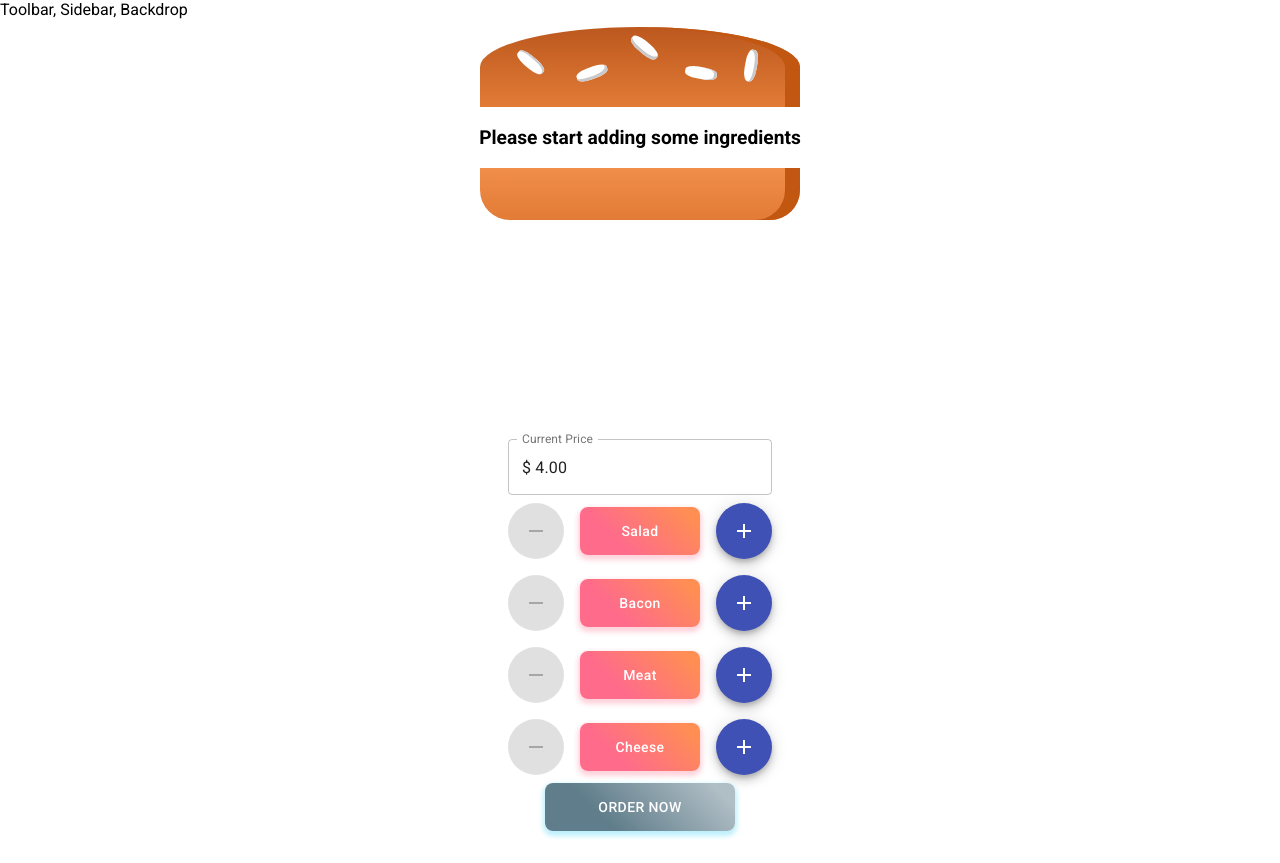
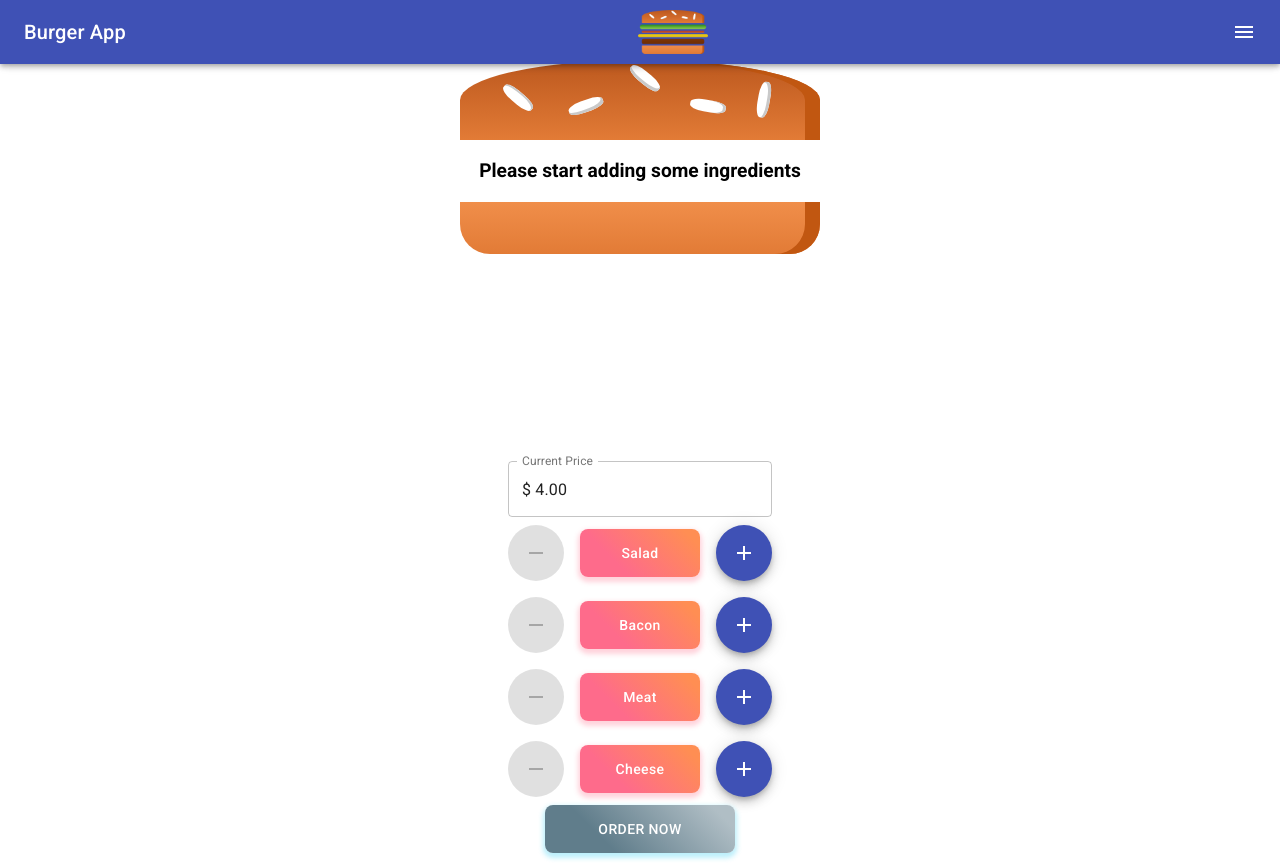
Before and after one commit to nitinda/react-complete-tutorial-training, a React (Create React App) app: page / in a window 1280 px wide. Before the commit the page ends 841 px from the top, so only its background shows below. Built offline with nearby package versions, Linux system fonts and the light colour scheme.

Commit message:
Modified code

```diff
--- a/src/components/Burger/BuildControls/BuildControls.jsx
+++ b/src/components/Burger/BuildControls/BuildControls.jsx
@@ -1,7 +1,7 @@
 import React from "react";
 
 import BuildControl from "./BuildControl/BuildControl";
-import Typography from "@material-ui/core/Typography";
+// import Typography from "@material-ui/core/Typography";
 import TextField from "@material-ui/core/TextField";
 import InputAdornment from "@material-ui/core/InputAdornment";
 import { withStyles } from "@material-ui/core/styles";
@@ -42,7 +42,7 @@
 
 const buildControls = (props) => {
   return (
-    <Typography component="div" style={{ height: "auto" }} align="center">
+    // <Typography component="div" style={{ height: "auto" }} align="center">
       <div className="BuildControls">
         <TextField
           label="Current Price"
@@ -69,7 +69,7 @@
         })}
         <StyledButton disabled={!props.purchasable} onClick={props.orderUP}>ORDER NOW</StyledButton>
       </div>
-    </Typography>
+    // </Typography>
   );
 };
 
--- a/src/components/Burger/Burger.css
+++ b/src/components/Burger/Burger.css
@@ -6,26 +6,43 @@
     text-align: center;
     font-weight: bold;
     font-size: 1.2rem;
-    margin-bottom: 10px
+    align-items: center;
 }
 
 @media (min-width: 500px) and (min-height: 400px) {
     .Burger {
         width: 350px;
         height: 300px;
+        margin-bottom: 10px;
+        margin-top: 20px;
     }
 }
 
-@media (min-width: 500px) and (min-height: 401px) {
+@media (min-width: 400px) and (min-height: 700px) {
     .Burger {
         width: 450px;
         height: 400px;
+        margin-bottom: 10px;
+        margin-top: 15%;
     }
 }
 
+
+@media (min-width: 300px) and (min-height: 700px) {
+    .Burger {
+        width: 350px;
+        height: 300px;
+        margin-bottom: 0px;
+        margin-top: 18%;
+    }
+}
+
+
 @media (min-width: 1000px) and (min-height: 700px) {
     .Burger {
-        width: 400px;
+        width: 450px;
         height: 400px;
+        margin-bottom: 0px;
+        margin-top: 4%;
     }
 }
--- a/src/components/Layout/Layout.jsx
+++ b/src/components/Layout/Layout.jsx
@@ -1,9 +1,12 @@
 import React from "react";
 import Aux from "../../hoc/Aux";
 
+import Toolbar from "../Navigation/Toolbar/Toolbar"
+
 const layout = (props) => (
   <Aux>
-    <div>Toolbar, Sidebar, Backdrop</div>
+    <Toolbar/>
+    {/* <div>Toolbar, Sidebar, Backdrop</div> */}
     <main>{props.children}</main>
   </Aux>
 );
--- a/src/components/Navigation/Toolbar/Toolbar.jsx
+++ b/src/components/Navigation/Toolbar/Toolbar.jsx
@@ -1,9 +1,170 @@
-import React from 'react'
+import React from "react";
+import clsx from "clsx";
 
-const toolbar = (props) => {
-    return (
-        null
-    )
-}
+import { makeStyles, useTheme } from "@material-ui/core/styles";
+import Drawer from "@material-ui/core/Drawer";
+import AppBar from "@material-ui/core/AppBar";
+import Toolbar from "@material-ui/core/Toolbar";
+import Typography from "@material-ui/core/Typography";
+import Divider from "@material-ui/core/Divider";
+import IconButton from "@material-ui/core/IconButton";
+import MenuIcon from "@material-ui/icons/Menu";
+import ChevronLeftIcon from "@material-ui/icons/ChevronLeft";
+import ChevronRightIcon from "@material-ui/icons/ChevronRight";
+import CardMedia from '@material-ui/core/CardMedia';
+import burgerLogo from  "../../../assets/images/burger-logo.png"
 
-export default toolbar
+const drawerWidth = 240;
+
+const useStyles = makeStyles((theme) => ({
+  root: {
+    display: "flex",
+  },
+  media: {
+    maxWidth: 70,
+  },
+  appBar: {
+    transition: theme.transitions.create(["margin", "width"], {
+      easing: theme.transitions.easing.sharp,
+      duration: theme.transitions.duration.leavingScreen,
+    }),
+  },
+  appBarShift: {
+    width: `calc(100% - ${drawerWidth}px)`,
+    transition: theme.transitions.create(["margin", "width"], {
+      easing: theme.transitions.easing.easeOut,
+      duration: theme.transitions.duration.enteringScreen,
+    }),
+    marginRight: drawerWidth,
+  },
+  title: {
+    flexGrow: 1,
+  },
+  hide: {
+    display: "none",
+  },
+  drawer: {
+    width: drawerWidth,
+    flexShrink: 0,
+  },
+  drawerPaper: {
+    width: drawerWidth,
+  },
+  drawerHeader: {
+    display: "flex",
+    alignItems: "center",
+    padding: theme.spacing(0, 1),
+    // necessary for content to be below app bar
+    ...theme.mixins.toolbar,
+    justifyContent: "flex-start",
+  },
+  content: {
+    flexGrow: 1,
+    padding: theme.spacing(3),
+    transition: theme.transitions.create("margin", {
+      easing: theme.transitions.easing.sharp,
+      duration: theme.transitions.duration.leavingScreen,
+    }),
+    marginRight: -drawerWidth,
+  },
+  contentShift: {
+    transition: theme.transitions.create("margin", {
+      easing: theme.transitions.easing.easeOut,
+      duration: theme.transitions.duration.enteringScreen,
+    }),
+    marginRight: 0,
+  },
+}));
+
+const ToolBar = (props) => {
+  const classes = useStyles();
+  const theme = useTheme();
+  const [open, setOpen] = React.useState(false);
+
+  const handleDrawerOpen = () => {
+    setOpen(true);
+  };
+
+  const handleDrawerClose = () => {
+    setOpen(false);
+  };
+  return (
+    <div className={classes.root}>
+      {/* <CssBaseline /> */}
+      <AppBar
+        position="fixed"
+        className={clsx(classes.appBar, {
+          [classes.appBarShift]: open,
+        })}
+      >
+        <Toolbar>
+          <Typography variant="h6" noWrap className={classes.title}>
+            Burger App
+          </Typography>
+          <Typography variant="h6" noWrap className={classes.title}>
+          <CardMedia
+                component="img"
+                alt="Burger Logo"
+                className={classes.media}
+                image={burgerLogo}
+                title="Burger Logo"
+              />
+          </Typography>
+
+          {/* <Typography align="left" className={classes.card}>
+          <CardMedia
+                component="img"
+                alt="Burger Logo"
+                className={classes.media}
+                image={burgerLogo}
+                title="Burger Logo"
+              />
+          </Typography> */}
+          {/* <Card className={classes.card}>
+            <CardActionArea> */}
+              {/* <CardMedia
+                component="img"
+                alt="Burger Logo"
+                className={classes.media}
+                image={burgerLogo}
+                title="Burger Logo"
+              /> */}
+            {/* </CardActionArea>
+          </Card> */}
+          <IconButton
+            color="inherit"
+            aria-label="open drawer"
+            edge="end"
+            onClick={handleDrawerOpen}
+            className={clsx(open && classes.hide)}
+          >
+            <MenuIcon />
+          </IconButton>
+        </Toolbar>
+      </AppBar>
+      <Drawer
+        className={classes.drawer}
+        variant="persistent"
+        anchor="right"
+        open={open}
+        classes={{
+          paper: classes.drawerPaper,
+        }}
+      >
+        <div className={classes.drawerHeader}>
+          <IconButton onClick={handleDrawerClose}>
+            {theme.direction === "rtl" ? (
+              <ChevronLeftIcon />
+            ) : (
+              <ChevronRightIcon />
+            )}
+          </IconButton>
+        </div>
+        <Divider />
+        <Divider />
+      </Drawer>
+    </div>
+  );
+};
+
+export default ToolBar;
```
Also changed, not shown: src/assets/images/burger-logo.png (added).
